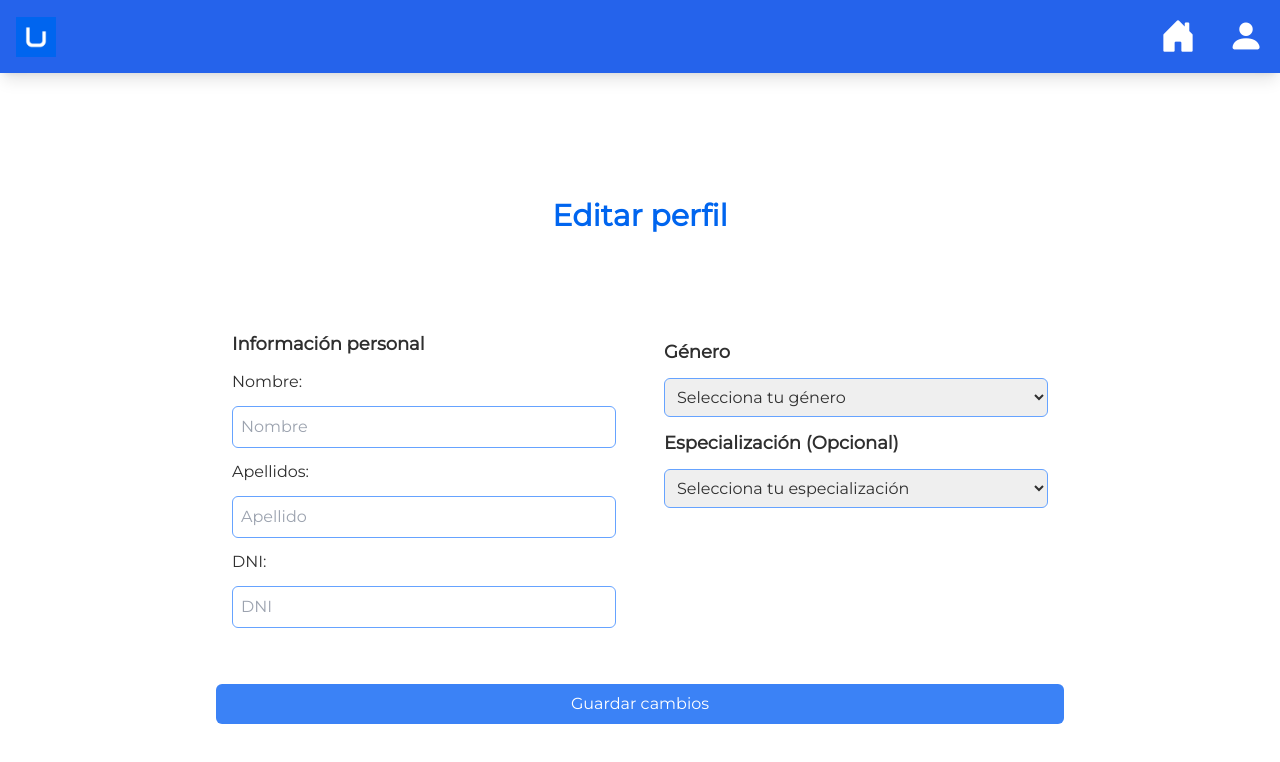
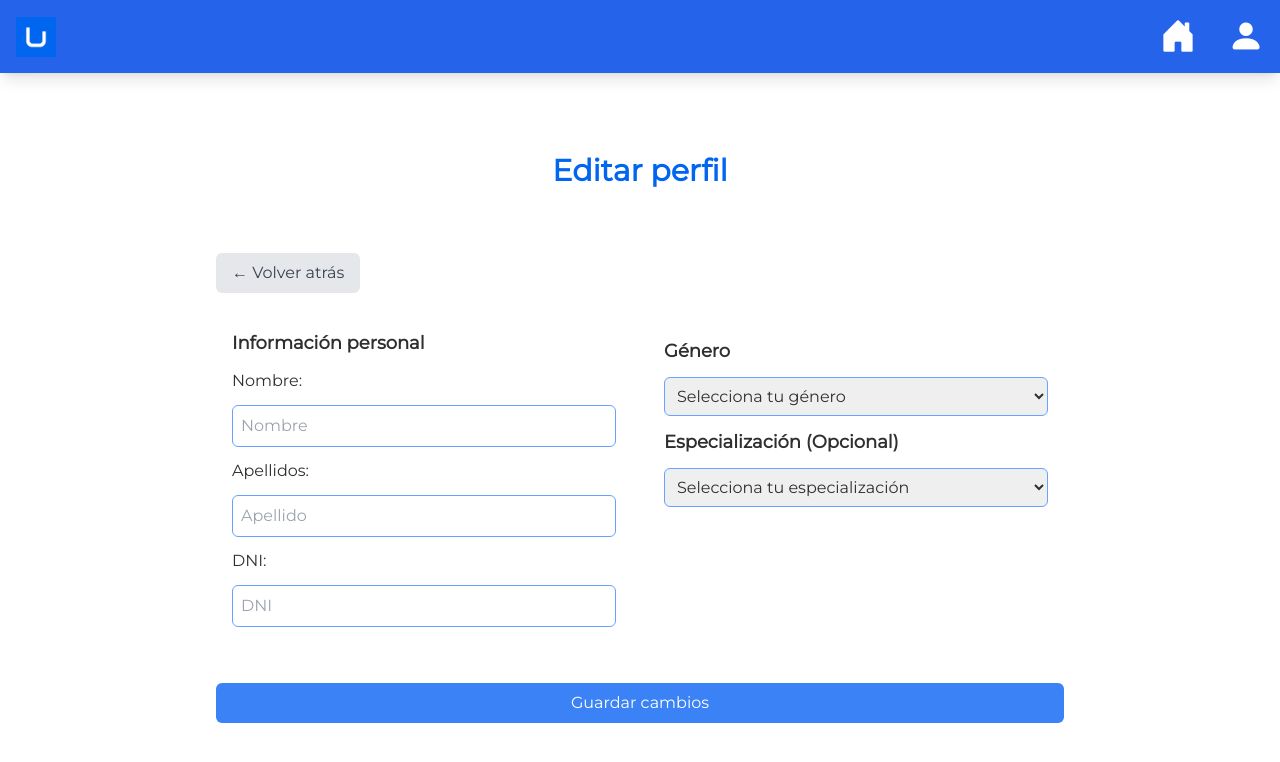
Before and after one commit to U-tad-ASISTENTE-CARRERA/Frontend, a Next.js app in the folder frontend/: page /profile/teacher/1/edit in a window 1280 px wide. Shown: the top 762 px of the page. Built offline with nearby package versions, Linux system fonts and the light colour scheme; no server answers.

Commit message:
Página de editar

```diff
--- a/frontend/src/app/profile/teacher/[id]/edit/page.js
+++ b/frontend/src/app/profile/teacher/[id]/edit/page.js
@@ -154,13 +154,26 @@ const TeacherEdit = () => {
 
     return (
         <>
-            <div className="flex flex-col items-center justify-center min-h-screen">
+            <div className="flex flex-col items-center min-h-screen">
 
-                <h1 className="text-3xl font-bold text-center pb-4 mt-10" style={{ color: theme.palette.primary.hex, fontFamily: "Montserrat" }}>
+                {/* Título */}
+                <h1 className="text-3xl font-bold text-center pt-20 pb-10" style={{ color: theme.palette.primary.hex, fontFamily: "Montserrat" }}>
                     Editar perfil
                 </h1>
 
-                <div className="w-full max-w-4xl m-10 p-6">
+                {/* Campos editables */}
+                <div className="w-full max-w-4xl p-6">
+
+                    {/* Botón volver atrás */}
+                    <div className="w-full max-w-3xl mb-5">
+                        <button
+                            onClick={() => router.back()}
+                            className="px-4 py-2 bg-gray-200 text-gray-700 rounded-md hover:bg-gray-300"
+                        >
+                            ← Volver atrás
+                        </button>
+                    </div>
+
                     <form onSubmit={handleSubmit} className="space-y-6 grid grid-cols-2 gap-4">
 
                         {/* Información personal */}
--- a/frontend/src/app/profile/teacher/[id]/page.js
+++ b/frontend/src/app/profile/teacher/[id]/page.js
@@ -98,7 +98,7 @@ const Teacher = () => {
       {!isLoading && !showModal && (
         <div className="flex flex-col items-center min-h-screen">
 
-          <h1 className="text-3xl font-bold text-center pb-4 mt-10" style={{ color: theme.palette.primary.hex, fontFamily: "Montserrat" }}>
+          <h1 className="text-3xl font-bold text-center pt-20 pb-10" style={{ color: theme.palette.primary.hex, fontFamily: "Montserrat" }}>
             {getWelcomeMessage()} {firstName || "Usuario"}
           </h1>
 
@@ -136,7 +136,7 @@ const Teacher = () => {
               </button>
 
               <h2
-                className="text-xl font-semibold mt-6"
+                className="text-xl font-semibold mt-20"
                 style={{ color: theme.palette.dark.hex }}
               >
                 Alumnos tutelados
```
